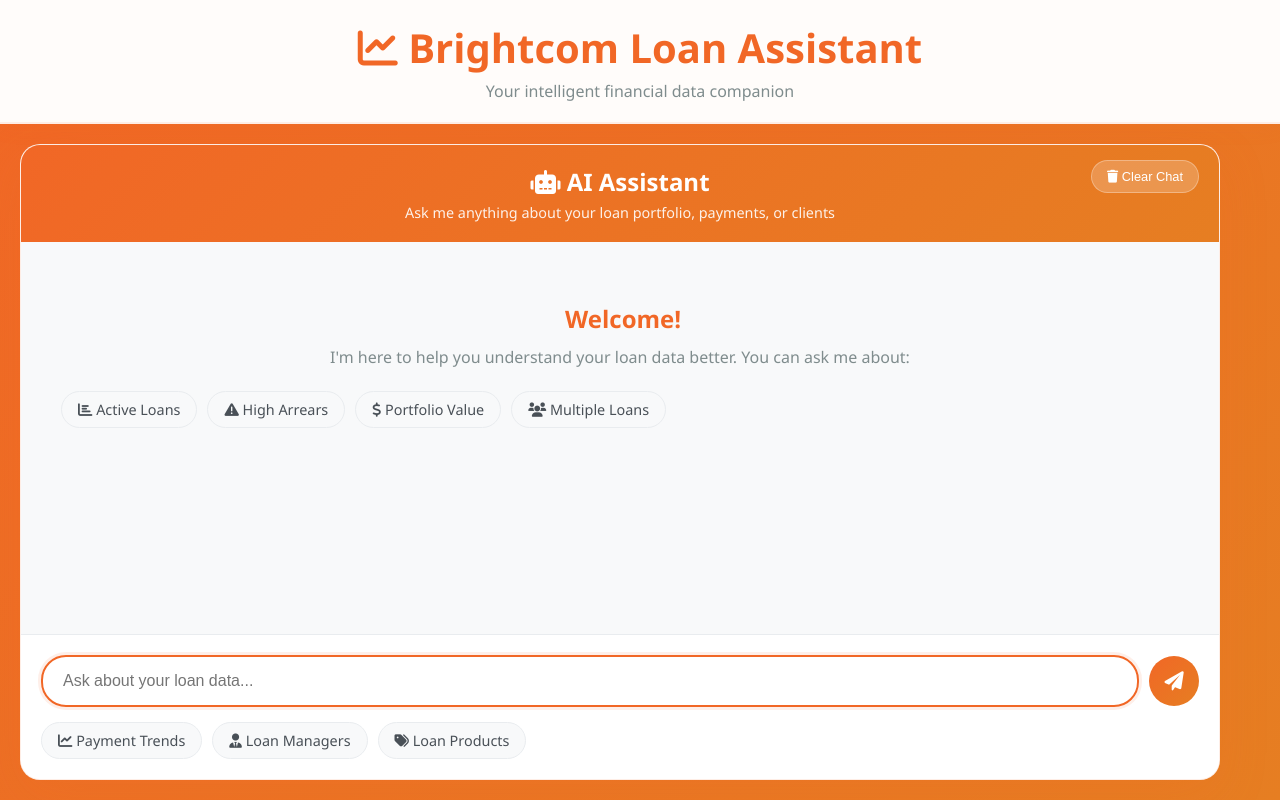
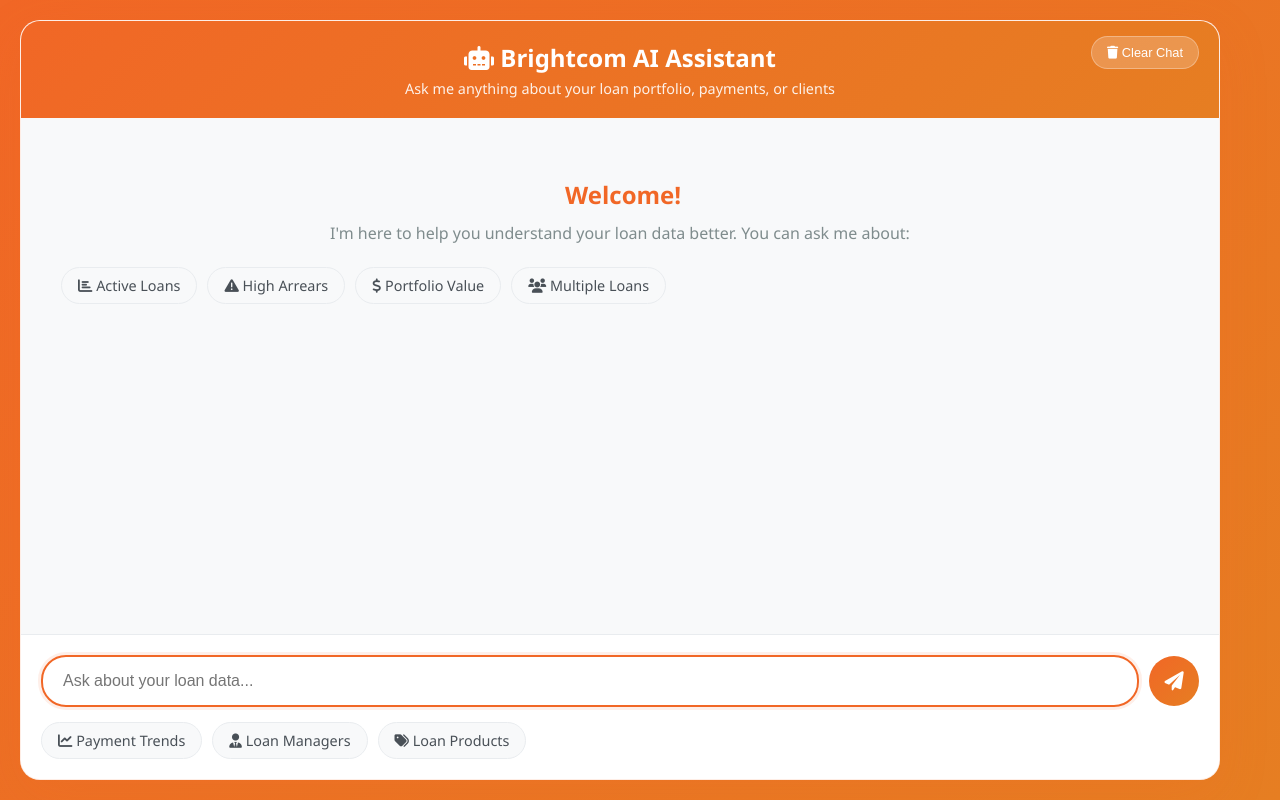
Before and after one commit to Leooruko/loan_agent_api, a Flask app: page / in a window 1280 px wide. Run offline with Flask 3, Linux system fonts and the light colour scheme.

Commit message:
header html resize

```diff
--- a/templates/index.html
+++ b/templates/index.html
@@ -488,14 +488,14 @@
 </head>
 
 <body>
-  <div class="header">
+  <!-- <div class="header">
     <h1><i class="fas fa-chart-line"></i> Brightcom Loan Assistant</h1>
     <p>Your intelligent financial data companion</p>
-  </div>
+  </div> -->
 
   <div class="chat-container">
     <div class="chat-header">
-      <h2><i class="fas fa-robot"></i> AI Assistant</h2>
+      <h2><i class="fas fa-robot"></i> Brightcom AI Assistant</h2>
       <p>Ask me anything about your loan portfolio, payments, or clients</p>
       <div class="memory-indicator" id="memoryIndicator" style="display: none;">
         <i class="fas fa-brain"></i> Memory Active
```
